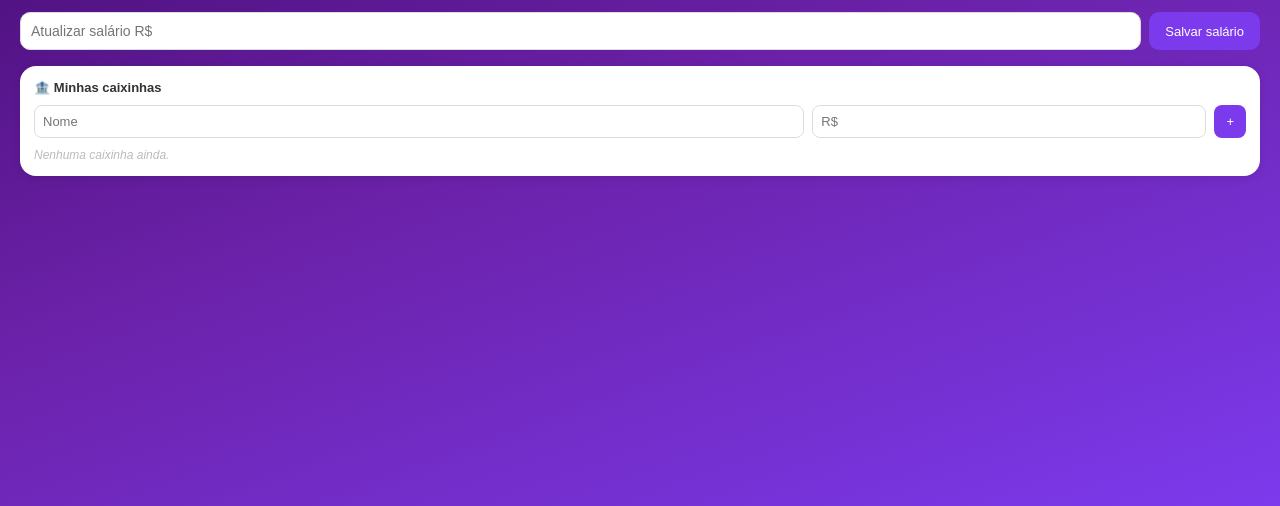
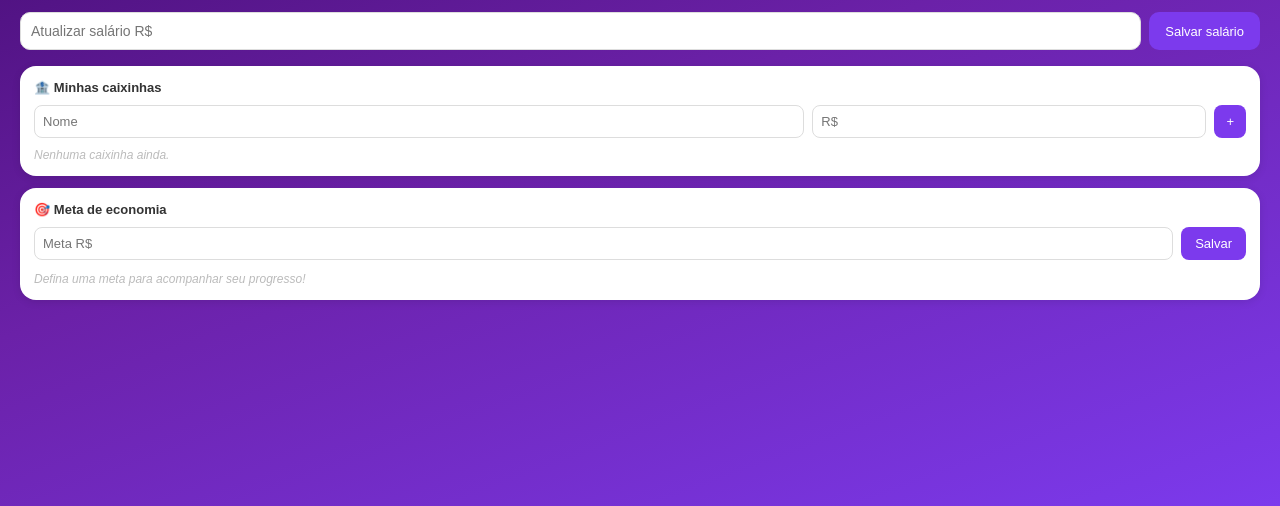
Before and after one commit to evavitoria/gestor-financeiro, a Flask app: template templates/index.html in a window 1280 px wide. Shown: the part 294-800 px from the top of the page. Run offline with Flask 3, Linux system fonts and the light colour scheme; the template is opened without the code that fills it, so the values that code supplies are empty; some libraries are stand-ins or nearby versions.

Commit message:
adiciona meta de economia

```diff
--- a/app.py
+++ b/app.py
@@ -232,5 +232,24 @@ def deletar_caixinha(id):
 def sitemap():
     return app.send_static_file('sitemap.xml')
 
+@app.route('/meta', methods=['POST'])
+@login_required
+def salvar_meta():
+    valor_raw = request.form.get('meta', '0').replace(',', '.')
+    try:
+        valor = float(valor_raw)
+    except:
+        valor = 0.0
+    conn, tipo = get_conn()
+    cursor = conn.cursor()
+    if tipo == 'sqlite':
+        cursor.execute('INSERT OR REPLACE INTO configuracoes (user_id, chave, valor) VALUES (?, ?, ?)', (current_user.id, 'meta', valor))
+    else:
+        cursor.execute("INSERT INTO configuracoes (user_id, chave, valor) VALUES (%s, 'meta', %s) ON CONFLICT (user_id, chave) DO UPDATE SET valor = %s", (current_user.id, valor, valor))
+    conn.commit()
+    cursor.close()
+    conn.close()
+    return redirect(url_for('index'))
+
 if __name__ == '__main__':
     app.run(debug=True)
--- a/templates/index.html
+++ b/templates/index.html
@@ -211,6 +211,30 @@
     {% endif %}
 </div>
 
+<!-- Meta de economia -->
+<div class="tabela-card" style="margin-bottom: 12px;">
+    <h3>🎯 Meta de economia</h3>
+    <form action="/meta" method="POST" style="display:flex; gap:8px; margin-bottom:12px;">
+        <input type="number" name="meta" placeholder="Meta R$" step="0.01"
+               value="{{ '%.2f'|format(meta) if meta else '' }}"
+               style="flex:1; padding:8px; border-radius:8px; border:1px solid #ddd; font-size:13px;">
+        <button type="submit" style="background:#7c3aed; color:white; border:none; border-radius:8px; padding:8px 14px; cursor:pointer; font-size:13px;">Salvar</button>
+    </form>
+    {% if meta > 0 %}
+    <div style="margin-bottom:6px; display:flex; justify-content:space-between; font-size:12px; color:#555;">
+        <span>R$ {{ "%.2f"|format(total_caixinhas) }} guardado</span>
+        <span>Meta: R$ {{ "%.2f"|format(meta) }}</span>
+    </div>
+    <div style="background:#f0f0f0; border-radius:99px; height:12px; overflow:hidden;">
+        <div style="background: linear-gradient(90deg, #7c3aed, #a855f7); height:100%; width:{{ progresso }}%; border-radius:99px; transition: width 0.5s;"></div>
+    </div>
+    <p style="text-align:right; font-size:12px; color:#7c3aed; font-weight:bold; margin-top:6px;">{{ progresso }}% concluído</p>
+    {% else %}
+    <p class="vazio">Defina uma meta para acompanhar seu progresso!</p>
+    {% endif %}
+</div>
+
+
 {% if historico %}
 <div class="historico-card">
     <h3>🕒 Histórico completo</h3>
```
